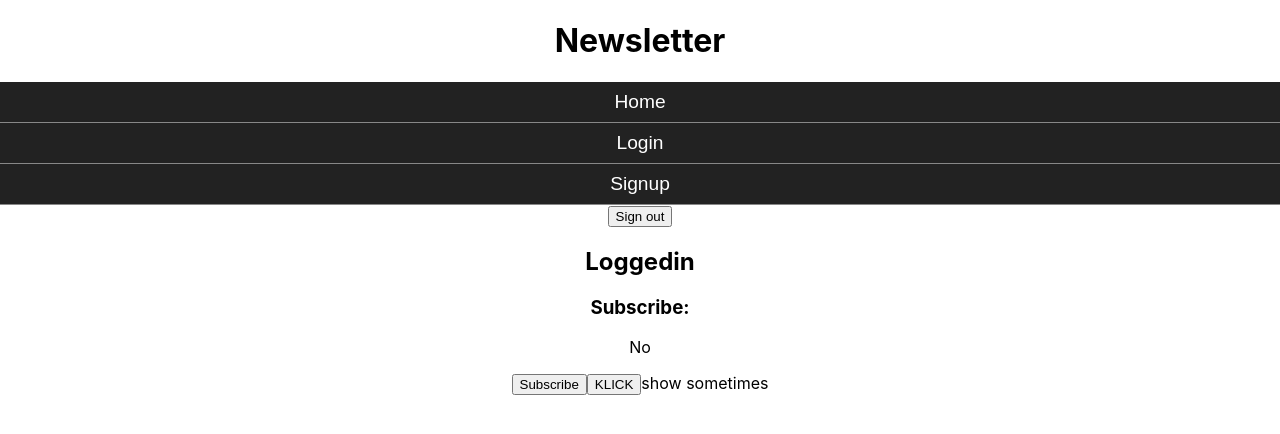
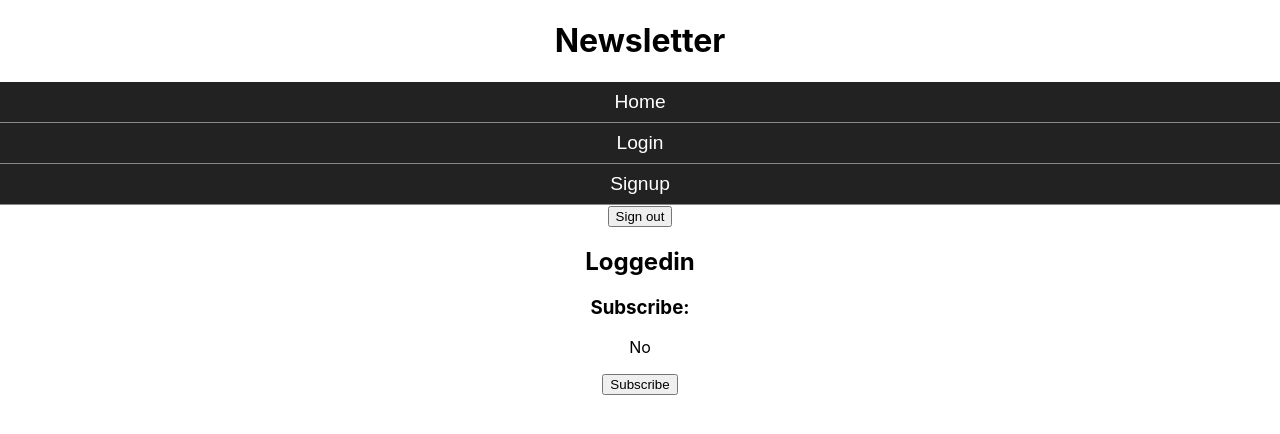
Before and after one commit to nathaliejanep/newsletter-frontend, a React (Create React App) app: page /loggedin in a window 1280 px wide. Shown: the top 434 px of the page. Built offline with nearby package versions, Linux system fonts and the light colour scheme; no server answers.

Commit message:
Update hooks to work flawless

```diff
--- a/src/components/LoggedIn.jsx
+++ b/src/components/LoggedIn.jsx
@@ -1,14 +1,13 @@
-import { useState } from 'react';
+import { useEffect, useState } from 'react';
+import Login from './Login';
 // import Login from '../Login/Login';
 
 const LoggedIn = () => {
-  //delete local storage on logout
-  //show user subscribe info
-  // change subscription
-  const [subscribe, setSubscribe] = useState(Boolean);
+  const [subscribe, setSubscribe] = useState(false);
+  const [online, setOnline] = useState(true);
 
   let lsID = localStorage.getItem('ID');
-  const getUserInfo = () => {
+  useEffect(() => {
     fetch(`http://localhost:5000/users/${lsID}`)
       .then((res) => res.json())
 
@@ -16,13 +15,9 @@ const LoggedIn = () => {
         let userInfo = data;
         // set subscription from database
         setSubscribe(userInfo.newsletter);
+        console.log(subscribe, 'userinfo:');
       });
-  };
-
-  const [show, setShow] = useState(Boolean);
-  function handleClick() {
-    setShow(!show);
-  }
+  }, []);
 
   const changeSubscription = () => {
     let subscription = {
@@ -40,15 +35,17 @@ const LoggedIn = () => {
       .then((data) => {
         console.log(data);
       });
+    console.log('change sub:', subscribe);
+    setSubscribe(!subscribe);
   };
-
-  getUserInfo();
 
   const signOut = () => {
     localStorage.removeItem('ID');
+    setOnline(false);
     // return <Dashboard />
   };
-  return (
+
+  const onlineHtml = (
     <div>
       <button onClick={signOut}>Sign out</button>
       <h2>Loggedin</h2>
@@ -57,11 +54,9 @@ const LoggedIn = () => {
       <button onClick={changeSubscription}>
         {subscribe ? 'End subscription' : 'Subscribe'}
       </button>
-
-      <button onClick={handleClick}>KLICK</button>
-      {show ? 'show' : 'show sometimes'}
     </div>
   );
+  return <div>{online ? onlineHtml : <Login />}</div>;
 };
 
 export default LoggedIn;
```
